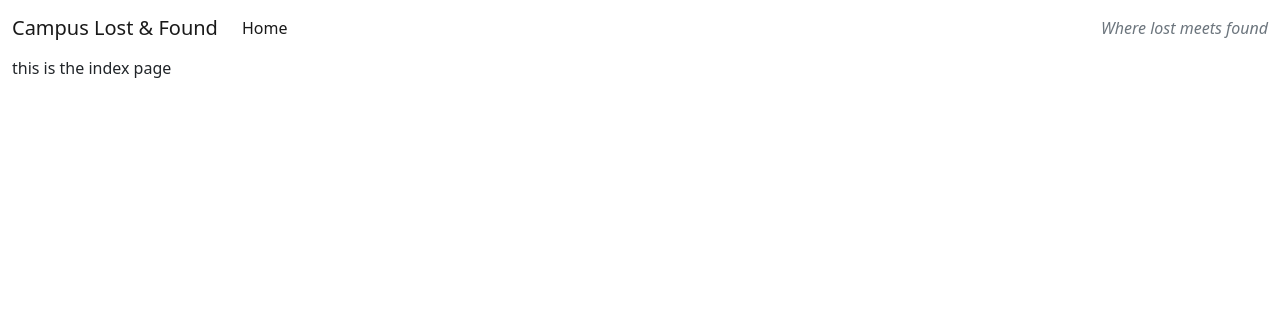
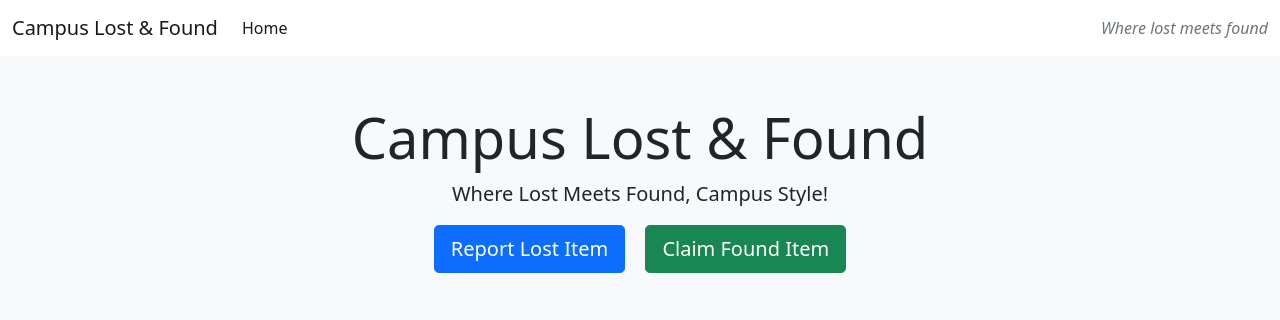
Before and after one commit to Matthieu-Arn/Hackathon2GorMat, a Django app: page /items/ in a window 1280 px wide. Shown: the top 320 px of the page. Run offline with Django 4.2, Linux system fonts and the light colour scheme.

Commit message:
Add index.html structure

```diff
--- a/items/templates/items/index.html
+++ b/items/templates/items/index.html
@@ -3,21 +3,16 @@
 {% block content %}
 
 <!-- index.html content starts here -->
-<div class="container-fluid">
-    <div>
-        <p> this is the index page</p>
-    </div>
+<div class="bg-light p-5 rounded-lg text-center">
+    <h1 class="display-4">Campus Lost & Found</h1>
+    <p class="lead">Where Lost Meets Found, Campus Style!</p>
+    <a href="#" class="btn btn-primary btn-lg mx-2">Report Lost Item</a>
+    <a href="#" class="btn btn-success btn-lg mx-2">Claim Found Item</a>
+</div>
 
-    {% if is_paginated %}
-    <nav aria-label="Page navigation">
-        <ul class="pagination justify-content-center">
-            {% if page_obj.has_next %}
-            <li><a href="?page={{ page_obj.next_page_number }}" class="page-link"> NEXT &raquo;</a></li>
-            {% endif %}
-        </ul>
-    </nav>
-    {% endif %}
-</div>
+
+
+
 
 <!-- index.html content ends here -->
 {% endblock %}
```
